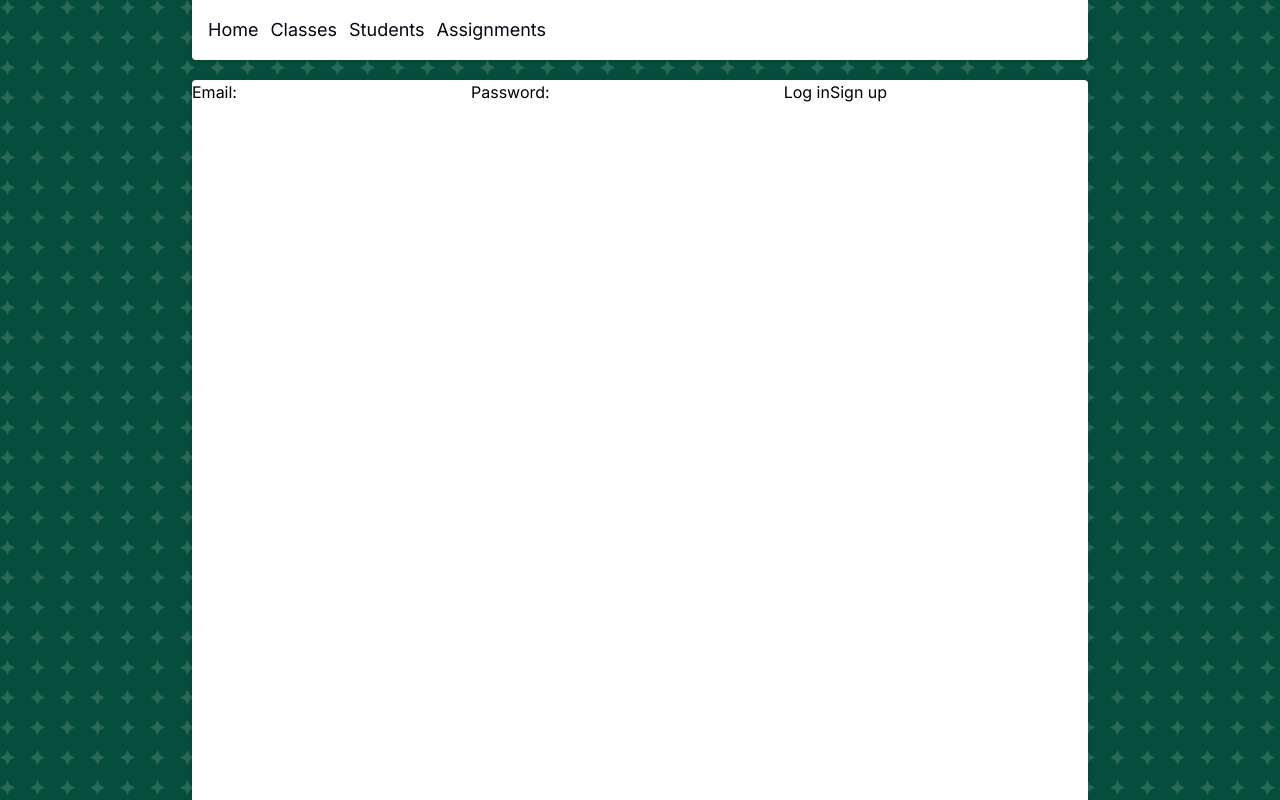
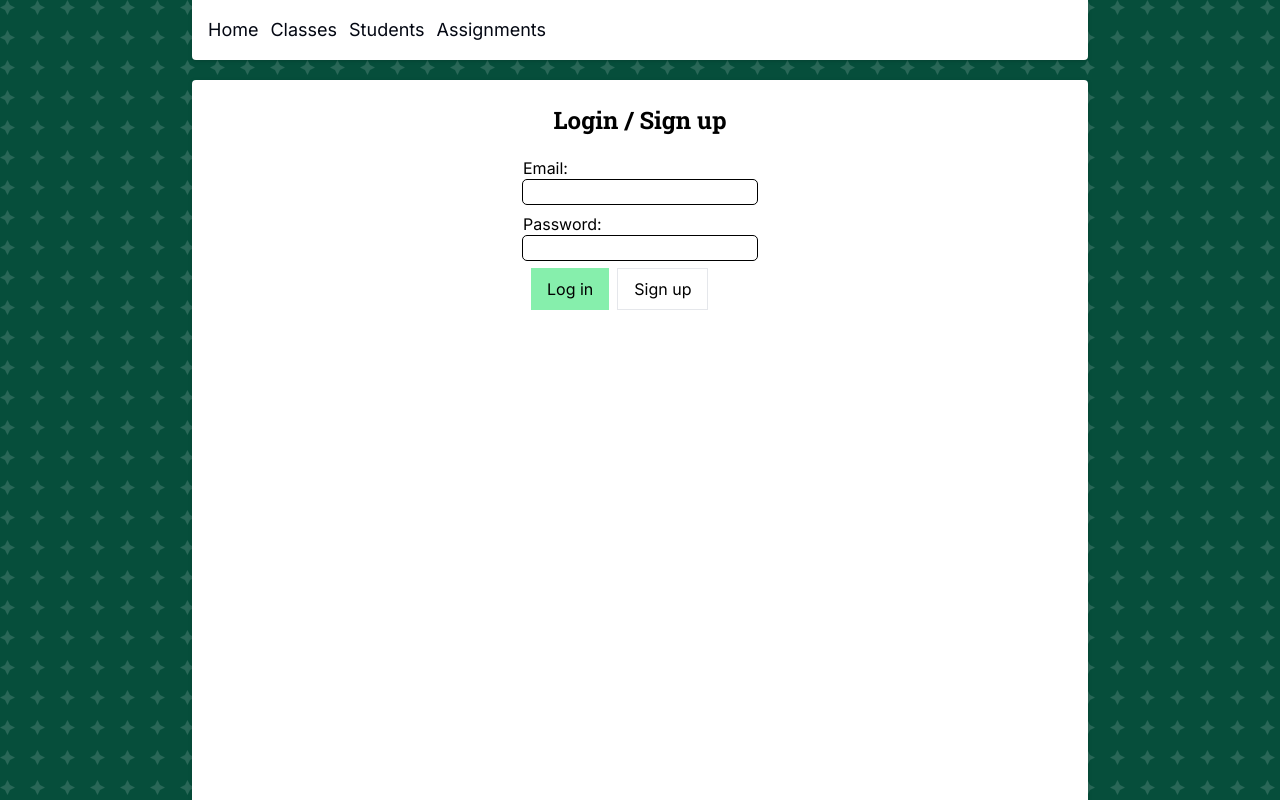
Before and after one commit to M-Desormeaux/next-classroom-dashboard, a Next.js app: page /login in a window 1280 px wide. Built offline with nearby package versions, Linux system fonts and the light colour scheme.

Commit message:
clean up login page

```diff
--- a/app/login/page.tsx
+++ b/app/login/page.tsx
@@ -1,14 +1,51 @@
+import { Section } from "@/components/Section";
 import { login, signup } from "./actions";
+
+import { serif } from "../fonts";
 
 export default function LoginPage() {
   return (
-    <form>
-      <label htmlFor="email">Email:</label>
-      <input id="email" name="email" type="email" required />
-      <label htmlFor="password">Password:</label>
-      <input id="password" name="password" type="password" required />
-      <button formAction={login}>Log in</button>
-      <button formAction={signup}>Sign up</button>
-    </form>
+    <Section>
+      <header className="flex justify-center">
+        <h1 className={`inline p-2 text-2xl font-bold ${serif.className}`}>
+          Login / Sign up
+        </h1>
+      </header>
+
+      <form className="m-auto flex flex-col gap-2">
+        <div>
+          <label className="block" htmlFor="email">
+            Email:
+          </label>
+          <input
+            className="rounded outline outline-1 focus-visible:outline-2 focus-visible:outline-offset-2 focus-visible:outline-blue-400"
+            id="email"
+            name="email"
+            type="email"
+            required
+          />
+        </div>
+        <div>
+          <label className="block" htmlFor="password">
+            Password:
+          </label>
+          <input
+            className="rounded outline outline-1 focus-visible:outline-2 focus-visible:outline-offset-2 focus-visible:outline-blue-400"
+            id="password"
+            name="password"
+            type="password"
+            required
+          />
+        </div>
+        <div className="flex gap-2 px-2">
+          <button className="padding bg-green-300 px-4 py-2" formAction={login}>
+            Log in
+          </button>
+          <button className="padding border px-4 py-2" formAction={signup}>
+            Sign up
+          </button>
+        </div>
+      </form>
+    </Section>
   );
 }
```
